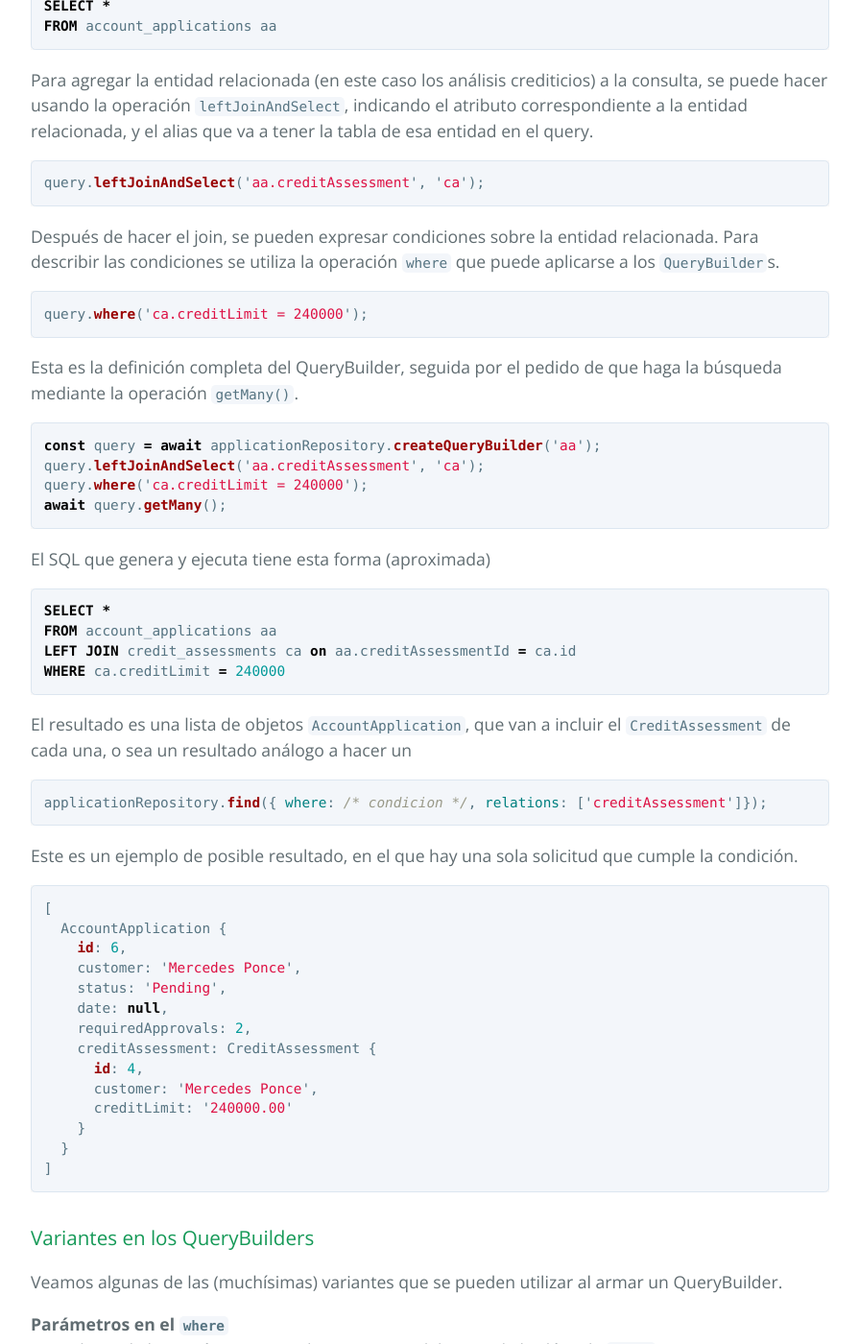
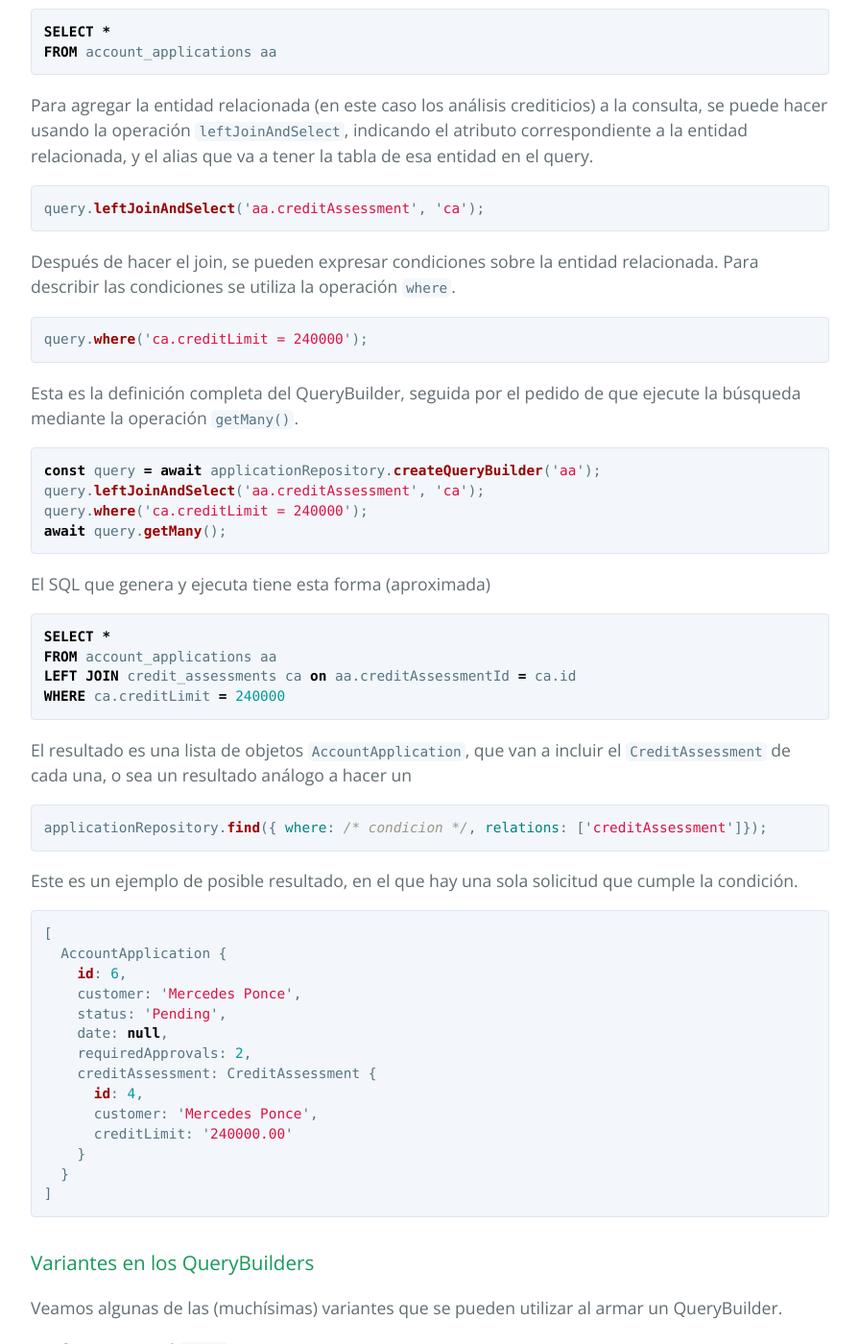
Before and after one commit to clombardi/bdsol-capacitacion-desarrollo, a Jekyll site: the page built from typeorm/typeorm-busqueda.md, in a window 1280 px wide and 1400 px high, scrolled down 6186 px. Shown: the whole window at 96% size, without its empty margins (192-1087 px from the left). Built offline with Jekyll 4.4.1, drawn with Linux system fonts in a browser that asks for light colours; our own code applies the rules of GitHub Pages for plain Markdown files; some of the changed text lies outside the part shown.

Commit message:
typeorm - opciones de busqueda - ajustes

````diff
--- a/typeorm/typeorm-busqueda.md
+++ b/typeorm/typeorm-busqueda.md
@@ -138,7 +138,7 @@ await agencyRepository.find({ where: { area: IsNull() } });
 ## Condiciones sobre entidades relacionadas - QueryBuilder
 Hasta ahora, todas las condiciones están asociadas a atributos de la misma entidad sobre la que se hace find. Veamos ahora cómo hacer algunas consultas relativas a _entidades relacionadas_. En estos ejemplos, vamos a usar la relación entre solicitudes y análisis crediticios, mencionada en la página sobre relaciones.
 
-Utilizando el operador `IsNull`, se pueden obtener las solicitudes que _no_ tengan asociado un análisis crediticio.
+Utilizando el operador `IsNull`, se pueden obtener las solicitudes que _no tengan asociado_ un análisis crediticio.
 ```typescript
 await applicationRepository.find({ where: { creditAssessment: IsNull() } });
 ```
@@ -171,12 +171,12 @@ Para agregar la entidad relacionada (en este caso los análisis crediticios) a l
 ```typescript
 query.leftJoinAndSelect('aa.creditAssessment', 'ca');
 ```
-Después de hacer el join, se pueden expresar condiciones sobre la entidad relacionada. Para describir las condiciones se utiliza la operación `where` que puede aplicarse a los `QueryBuilder`s.
+Después de hacer el join, se pueden expresar condiciones sobre la entidad relacionada. Para describir las condiciones se utiliza la operación `where`.
 ```typescript
 query.where('ca.creditLimit = 240000');
 ```
 
-Esta es la definición completa del QueryBuilder, seguida por el pedido de que haga la búsqueda mediante la operación `getMany()`.
+Esta es la definición completa del QueryBuilder, seguida por el pedido de que ejecute la búsqueda mediante la operación `getMany()`.
 ```typescript
 const query = await applicationRepository.createQueryBuilder('aa');
 query.leftJoinAndSelect('aa.creditAssessment', 'ca');
````
Also changed, not shown: other parts of typeorm/typeorm-busqueda.md (+2 -2 lines).
